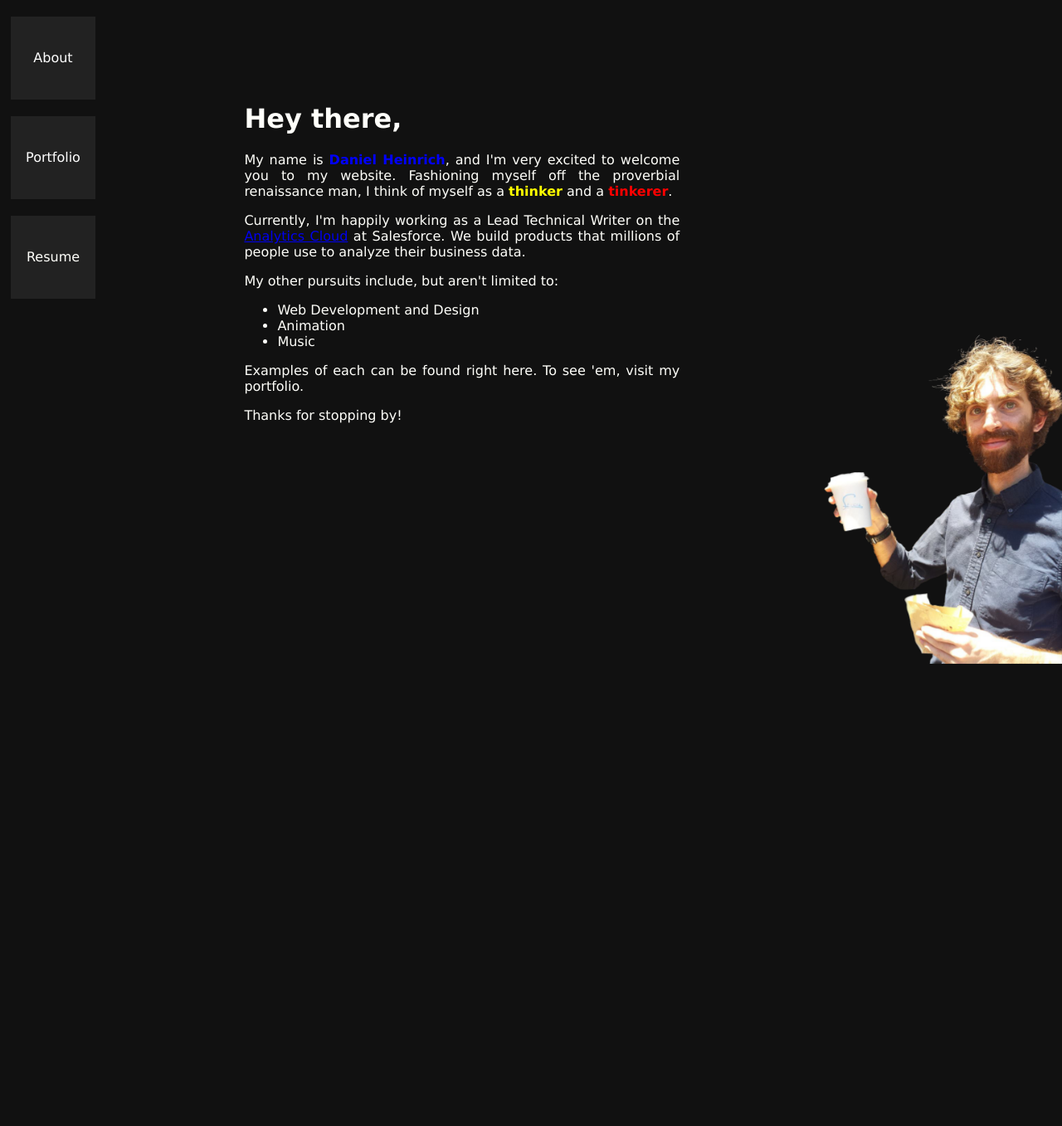
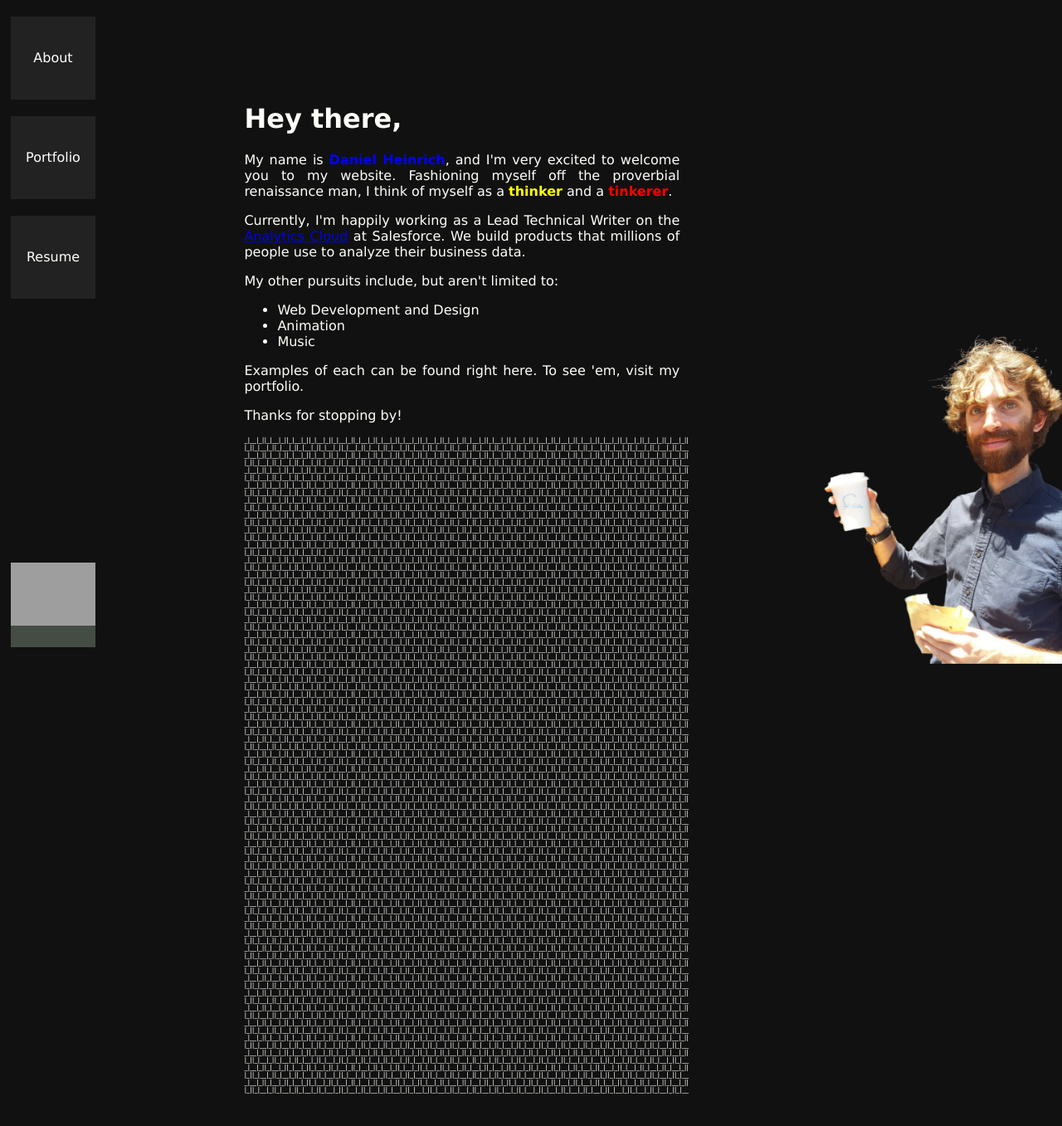
Before and after one commit to thewren/MyWebSite, a Python web app: template templates/home.html in a window 1280 px wide. Shown: the whole page at 83% size. Before the commit the page ends 800 px from the top, so only its background shows below. Run offline with Jinja, Linux system fonts and the light colour scheme; the template is opened without the code that fills it, so the values that code supplies are empty; grey boxes are pictures that could not be loaded.

Commit message:
Redesign

```diff
--- a/static/css/style.css
+++ b/static/css/style.css
@@ -108,7 +108,7 @@ body {
 	/*@keyframes scroll_to_bot { from { height: 100%; } to { height: 100px; }  }*/
 
 
-	#nav-bar > a, #nav-bar > a:visited {
+	#nav-bar > a, #nav-bar > a:visited, #portfolio-nav-bar > a, #portfolio-nav-bar > a:visited {
 		text-decoration: none;
 		color: white;
 	}
@@ -201,11 +201,14 @@ body {
 
 
 		#logo	{
-			width: 100%;
-			height: 0; padding-bottom: 100%;
+			position: fixed;
+			width: 8%;
+			left: 1%;
+			bottom: 20px;
+			height: 0; padding-bottom: 8%;
 			overflow: hidden;
 			background-color: #444D44;
-			line-height: 200px;
+
 		}
 
 
@@ -286,12 +289,7 @@ body {
 
 		/* Home */
 
-		#home-pattern {
-			/*width: 0;*/ /*assigned via JS*/
-			/*height: 0;*/ /*assigned via JS*/
-			font-size: 8px;
-			margin-left: 10%; margin-right: 33%;
-		}
+
 
 
 		#home-description {
@@ -366,7 +364,22 @@ body {
 
 
 
+		/* Pattern (Portfolio Piece) */
 
+		#pattern {
+			/*width: 0;*/ /*assigned via JS*/
+			/*height: 0;*/ /*assigned via JS*/
+			font-size: 8px;
+
+
+		}
+
+		#home-pattern {
+			/*width: 0;*/ /*assigned via JS*/
+			/*height: 0;*/ /*assigned via JS*/
+			font-size: 8px;
+
+		}
 
 		/* Footer */
 
--- a/static/js/scripts.js
+++ b/static/js/scripts.js
@@ -57,7 +57,7 @@ function drawPattern(ele, pattern1, pattern2) {
 }
 
 //Uncomment drawPattern() to draw the pattern
-//drawPattern(homePattern, "_|__|_||", "|_||_|__");
+drawPattern(homePattern, "_|__|_||", "|_||_|__");
 
 
 
--- a/templates/home.html
+++ b/templates/home.html
@@ -51,7 +51,10 @@
 		<p>
 			Thanks for stopping by!
 		</p>
+		<div id="home-pattern" />
 	</div>
+
+	<script src="static/js/scripts.js"></script>
 	{% endblock %}
 
 
--- a/templates/layout.html
+++ b/templates/layout.html
@@ -74,6 +74,10 @@
 				</div>-->
 
 
+				<div id="logo">
+					<img src="../static/images/buttons/waves_400x400.gif" />
+				</div>
+
 				<div class="nav-portrait">
 					<img src="../static/images/home_portrait_1t.png" />
 				</div>
@@ -92,7 +96,7 @@
 
 
 
-<script src="static/js/scripts.js"></script>
+
 
 </body>
 
```
Also changed, not shown: static/js/patterns.js (added, +57 -0 lines), templates/portfolio/patterns.html (added, +25 -0 lines), templates/portfolio/portfolio.html (+11 -6 lines), 1 other file.
